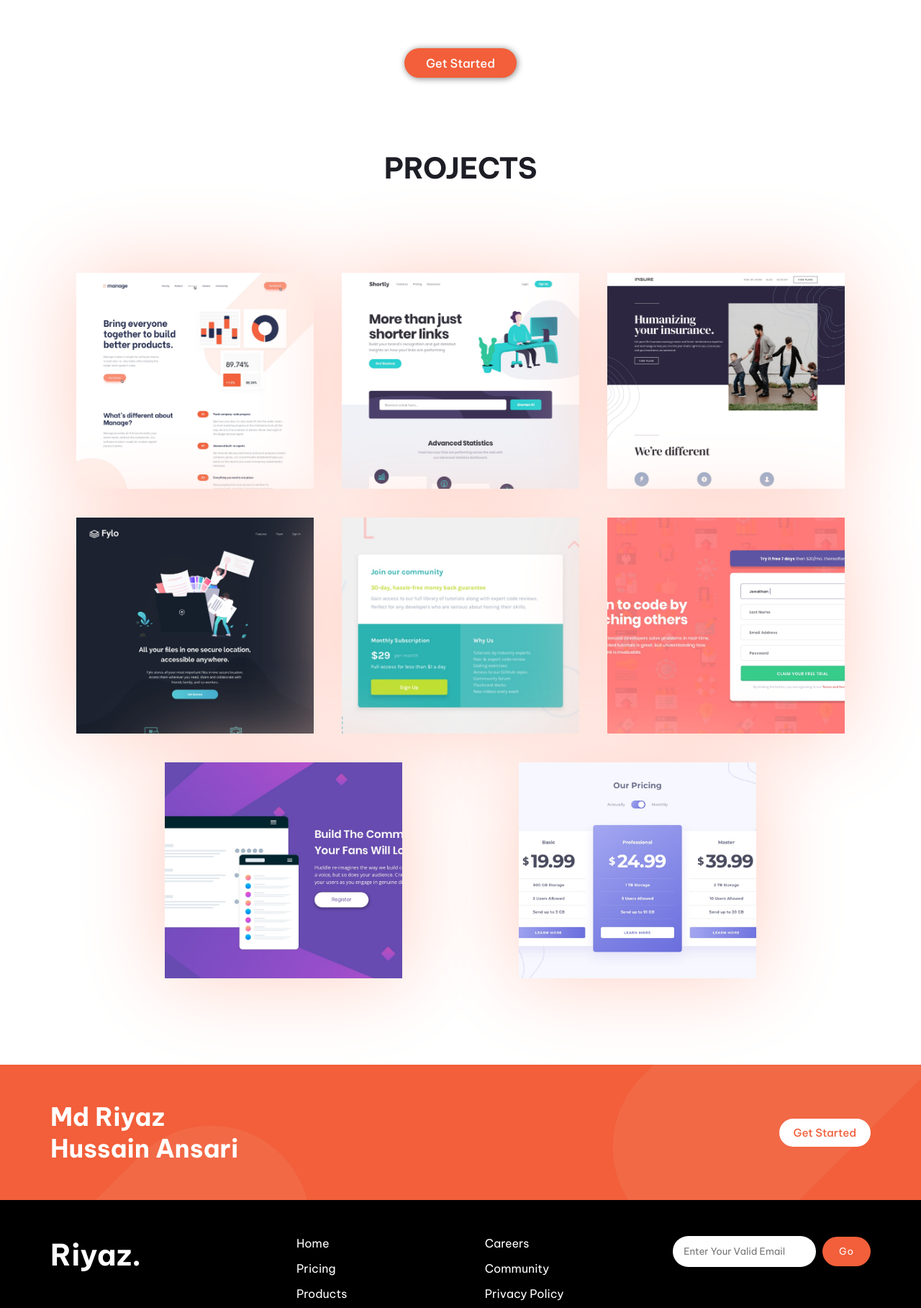
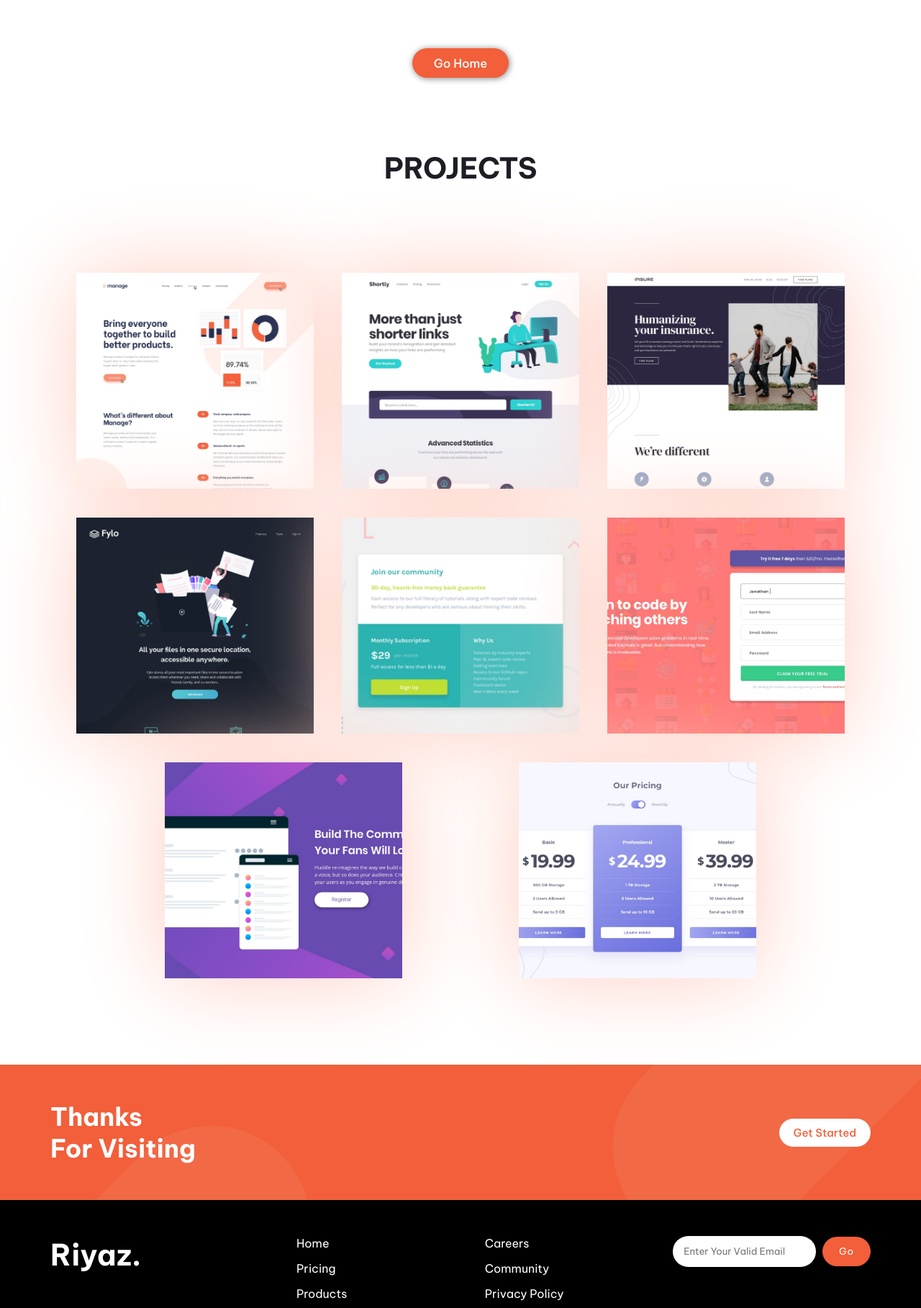
Before and after one commit to arman887887/pportfolio, a plain HTML site: page index.html in a window 1280 px wide. Shown: the part 1626-3443 px from the top of the page at 72% size. Drawn offline with nearby package versions, Linux system fonts and the light colour scheme.

Commit message:
update btn and thanks

```diff
--- a/index.html
+++ b/index.html
@@ -126,7 +126,7 @@
             </div>
         </div>
         <div class="testimonial-btn">
-            <button class="btn intro-btn">Get Started</button>
+            <button href="#" class="btn intro-btn">Go Home</button>
         </div>
     </section>
 
@@ -175,7 +175,7 @@
     <section class="bg">
         <div class="container box4">
             <div>
-                <h1>Md Riyaz <br> Hussain Ansari</h1>
+                <h1>Thanks <br> For Visiting</h1>
             </div>
             <div>
                 <button class="btn2">Get Started</button>
```
